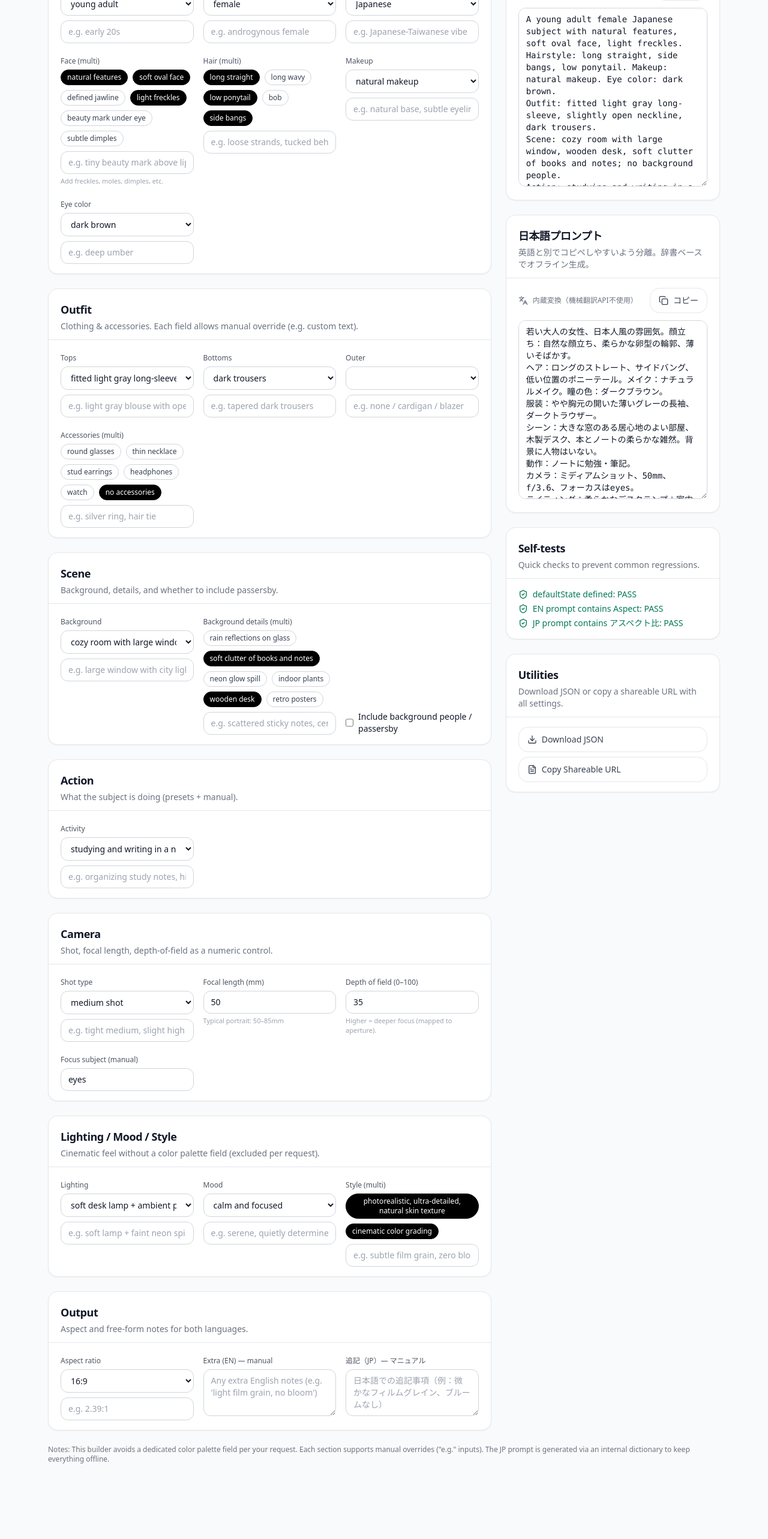
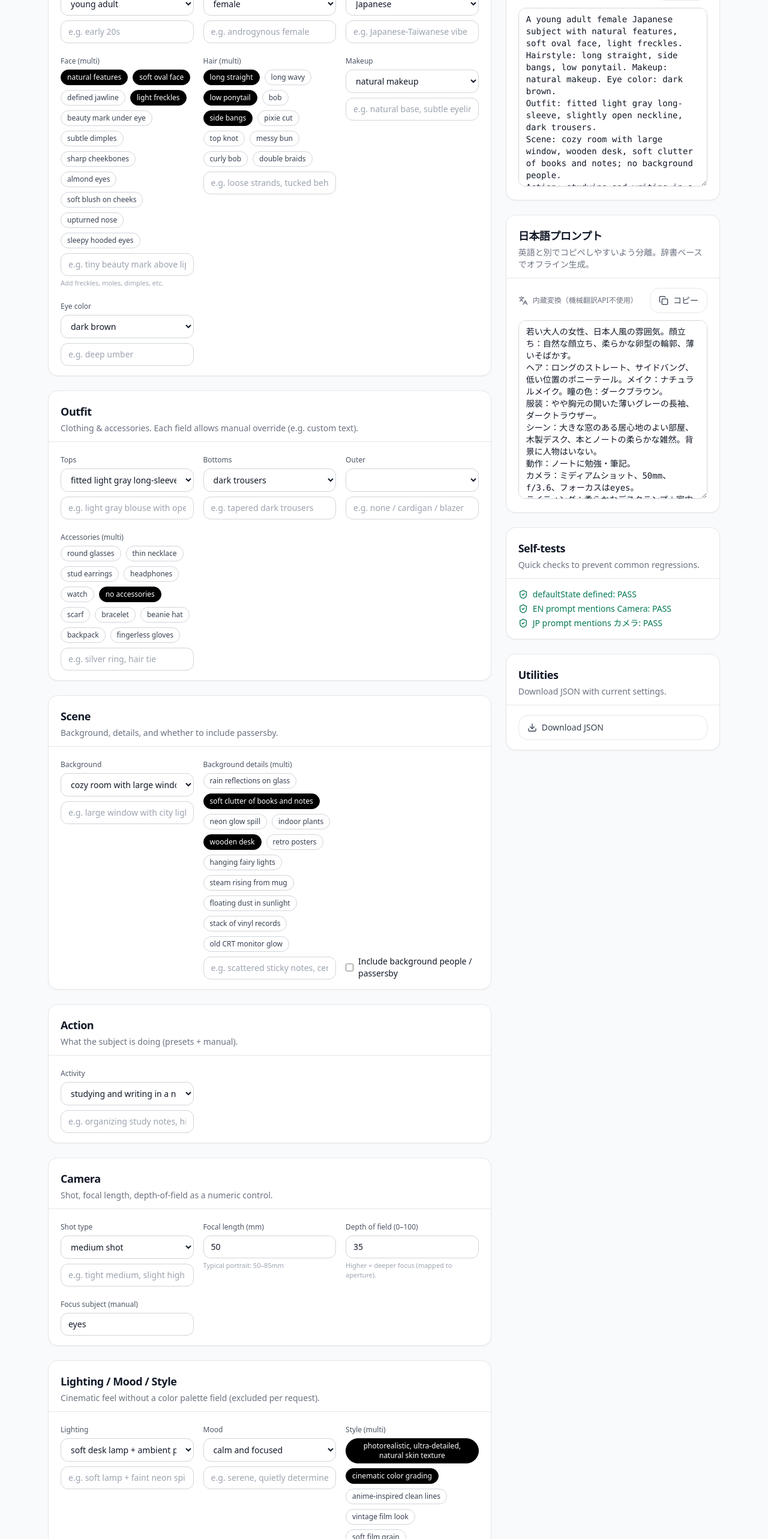
Before and after one commit to 1011gnn1118/sora-prompt-builder, a React (Vite) app: page / in a window 1280 px wide. Shown: the part 234-2800 px from the top of the page at 60% size. Before the commit the page ends 2715 px from the top, so only its background shows below. Built offline with nearby package versions, Linux system fonts and the light colour scheme.

Commit message:
chore: ignore build output

```diff
--- a/src/App.jsx
+++ b/src/App.jsx
@@ -1,5 +1,5 @@
-import React, { useMemo, useState, useEffect } from "react";
-import { Copy, Shuffle, RotateCcw, Download, Languages, FileText, Wand2, ShieldCheck } from "lucide-react";
+import React, { useMemo, useState } from "react";
+import { Copy, Shuffle, RotateCcw, Download, Languages, Wand2, ShieldCheck } from "lucide-react";
 
 // ===== UI PRIMITIVES (no external UI deps) =====
 const Card = ({ children, className = "" }) => (
@@ -65,11 +65,14 @@ const options = {
     { en: "young adult", jp: "若い大人" },
     { en: "adult", jp: "大人" },
     { en: "mature", jp: "成熟した大人" },
+    { en: "child", jp: "子供" },
+    { en: "senior", jp: "高齢者" },
   ],
   gender: [
     { en: "female", jp: "女性" },
     { en: "male", jp: "男性" },
     { en: "non-binary", jp: "ノンバイナリー" },
+    { en: "agender", jp: "無性別" },
   ],
   ethnicity: [
     { en: "Japanese", jp: "日本人風" },
@@ -78,6 +81,9 @@ const options = {
     { en: "Caucasian", jp: "白人風" },
     { en: "Latina", jp: "ラティーナ風" },
     { en: "Black", jp: "黒人風" },
+    { en: "South Asian", jp: "南アジア風" },
+    { en: "Southeast Asian", jp: "東南アジア風" },
+    { en: "Middle Eastern", jp: "中東風" },
   ],
   face: [
     { en: "natural features", jp: "自然な顔立ち" },
@@ -86,6 +92,11 @@ const options = {
     { en: "light freckles", jp: "薄いそばかす" },
     { en: "beauty mark under eye", jp: "目の下のほくろ" },
     { en: "subtle dimples", jp: "控えめなえくぼ" },
+    { en: "sharp cheekbones", jp: "シャープな頬骨" },
+    { en: "almond eyes", jp: "アーモンド形の目" },
+    { en: "soft blush on cheeks", jp: "頬の淡い赤み" },
+    { en: "upturned nose", jp: "上向きの鼻" },
+    { en: "sleepy hooded eyes", jp: "眠そうな一重まぶた" },
   ],
   hairStyle: [
     { en: "long straight", jp: "ロングのストレート" },
@@ -93,11 +104,20 @@ const options = {
     { en: "low ponytail", jp: "低い位置のポニーテール" },
     { en: "bob", jp: "ボブ" },
     { en: "side bangs", jp: "サイドバング" },
+    { en: "pixie cut", jp: "ピクシーカット" },
+    { en: "top knot", jp: "トップノット" },
+    { en: "messy bun", jp: "ラフなお団子" },
+    { en: "curly bob", jp: "カールのボブ" },
+    { en: "double braids", jp: "二つ編み" },
   ],
   makeup: [
     { en: "none", jp: "メイクなし" },
     { en: "natural makeup", jp: "ナチュラルメイク" },
     { en: "soft glam", jp: "ソフトグラム" },
+    { en: "bold makeup", jp: "大胆なメイク" },
+    { en: "smokey eye", jp: "スモーキーアイ" },
+    { en: "glossy lips", jp: "ツヤのあるリップ" },
+    { en: "cat-eye eyeliner", jp: "キャットアイライン" },
   ],
   eyeColor: [
     { en: "dark brown", jp: "ダークブラウン" },
@@ -105,22 +125,37 @@ const options = {
     { en: "hazel", jp: "ヘーゼル" },
     { en: "black", jp: "黒" },
     { en: "gray", jp: "グレー" },
+    { en: "blue", jp: "ブルー" },
+    { en: "green", jp: "グリーン" },
   ],
   tops: [
     { en: "fitted light gray long-sleeve, slightly open neckline", jp: "やや胸元の開いた薄いグレーの長袖" },
     { en: "oversized knit sweater", jp: "オーバーサイズのニット" },
     { en: "simple white tee", jp: "シンプルな白T" },
     { en: "button-up shirt", jp: "ボタンアップシャツ" },
+    { en: "casual hoodie", jp: "カジュアルなパーカー" },
+    { en: "silk blouse", jp: "シルクのブラウス" },
+    { en: "graphic tee", jp: "グラフィックT" },
+    { en: "turtleneck sweater", jp: "タートルネックセーター" },
   ],
   bottoms: [
     { en: "dark trousers", jp: "ダークトラウザー" },
     { en: "pleated skirt", jp: "プリーツスカート" },
     { en: "high-waist jeans", jp: "ハイウエストジーンズ" },
+    { en: "tailored shorts", jp: "テーラードショーツ" },
+    { en: "pencil skirt", jp: "タイトスカート" },
+    { en: "flowy maxi skirt", jp: "ゆったりしたマキシスカート" },
+    { en: "ripped jeans", jp: "ダメージジーンズ" },
   ],
   outer: [
     { en: "", jp: "" },
     { en: "tailored blazer", jp: "テーラードブレザー" },
     { en: "light cardigan", jp: "薄手のカーディガン" },
+    { en: "denim jacket", jp: "デニムジャケット" },
+    { en: "trench coat", jp: "トレンチコート" },
+    { en: "leather jacket", jp: "レザージャケット" },
+    { en: "puffer jacket", jp: "中綿ジャケット" },
+    { en: "hooded coat", jp: "フード付きコート" },
   ],
   accessories: [
     { en: "round glasses", jp: "丸メガネ" },
@@ -129,12 +164,22 @@ const options = {
     { en: "headphones", jp: "ヘッドホン" },
     { en: "watch", jp: "腕時計" },
     { en: "no accessories", jp: "アクセサリーなし" },
+    { en: "scarf", jp: "スカーフ" },
+    { en: "bracelet", jp: "ブレスレット" },
+    { en: "beanie hat", jp: "ビーニー帽" },
+    { en: "backpack", jp: "バックパック" },
+    { en: "fingerless gloves", jp: "指なし手袋" },
   ],
   background: [
     { en: "minimal studio backdrop", jp: "最小限のスタジオ背景" },
     { en: "cozy room with large window", jp: "大きな窓のある居心地のよい部屋" },
     { en: "modern café interior", jp: "モダンなカフェの内装" },
     { en: "night city through window", jp: "窓越しの夜の街並み" },
+    { en: "library with tall shelves", jp: "高い本棚のある図書館" },
+    { en: "sunlit park", jp: "日差しのある公園" },
+    { en: "rain-soaked street at night", jp: "夜の雨に濡れた街路" },
+    { en: "mountain cabin interior", jp: "山小屋の室内" },
+    { en: "traditional tatami room", jp: "和室の畳" },
   ],
   bgDetails: [
     { en: "rain reflections on glass", jp: "ガラスの雨反射" },
@@ -143,6 +188,11 @@ const options = {
     { en: "indoor plants", jp: "観葉植物" },
     { en: "wooden desk", jp: "木製デスク" },
     { en: "retro posters", jp: "レトロポスター" },
+    { en: "hanging fairy lights", jp: "吊るされたフェアリーライト" },
+    { en: "steam rising from mug", jp: "マグから立ち上る湯気" },
+    { en: "floating dust in sunlight", jp: "日差しに舞う塵" },
+    { en: "stack of vinyl records", jp: "積み重なったレコード" },
+    { en: "old CRT monitor glow", jp: "古いCRTモニターの光" },
   ],
   activity: [
     { en: "studying and writing in a notebook", jp: "ノートに勉強・筆記" },
@@ -150,30 +200,51 @@ const options = {
     { en: "using a smartphone thoughtfully", jp: "スマホを思慮深く操作" },
     { en: "sipping coffee while thinking", jp: "コーヒーを飲み考え込む" },
     { en: "staring out of the window", jp: "窓の外を見つめる" },
+    { en: "typing on a laptop", jp: "ノートPCでタイピング" },
+    { en: "sketching in a notebook", jp: "ノートにスケッチする" },
+    { en: "playing acoustic guitar", jp: "アコースティックギターを弾く" },
+    { en: "painting on a canvas", jp: "キャンバスに絵を描く" },
+    { en: "stretching arms lazily", jp: "腕を伸ばして伸びをする" },
   ],
   shot: [
     { en: "medium shot", jp: "ミディアムショット" },
     { en: "medium close-up", jp: "ミディアムクローズアップ" },
     { en: "close-up", jp: "クローズアップ" },
+    { en: "long shot", jp: "ロングショット" },
+    { en: "wide shot", jp: "ワイドショット" },
+    { en: "full body shot", jp: "全身ショット" },
+    { en: "extreme close-up", jp: "エクストリームクローズアップ" },
+    { en: "over-the-shoulder shot", jp: "肩越しショット" },
   ],
   lighting: [
     { en: "soft desk lamp + ambient practicals", jp: "柔らかなデスクランプ＋室内の実用光" },
     { en: "cinematic low-key lighting", jp: "シネマ調のローキー照明" },
     { en: "sunset window light", jp: "夕暮れの窓明かり" },
+    { en: "bright overcast daylight", jp: "明るい曇天の昼光" },
+    { en: "neon sign lighting", jp: "ネオン看板の光" },
+    { en: "warm fireplace glow", jp: "暖炉の暖かい光" },
+    { en: "cool moonlight through window", jp: "窓から差し込む冷たい月光" },
+    { en: "dramatic chiaroscuro", jp: "劇的なキアロスクーロ" },
   ],
   mood: [
     { en: "calm and focused", jp: "穏やかで集中" },
     { en: "quietly reflective", jp: "静かに物思い" },
     { en: "warm and intimate", jp: "温かく親密" },
+    { en: "energetic and lively", jp: "エネルギッシュで活気がある" },
+    { en: "melancholic", jp: "物悲しい" },
+    { en: "nostalgic", jp: "懐かしい" },
+    { en: "mysterious", jp: "神秘的" },
+    { en: "joyful", jp: "喜びに満ちた" },
   ],
   style: [
     { en: "photorealistic, ultra-detailed, natural skin texture", jp: "超写実・精緻・自然な肌感" },
     { en: "cinematic color grading", jp: "シネマ調カラーグレーディング" },
-  ],
-  aspect: [
-    { en: "16:9", jp: "16:9" },
-    { en: "9:16", jp: "9:16" },
-    { en: "1:1", jp: "1:1" },
+    { en: "anime-inspired clean lines", jp: "アニメ風のクリーンな線" },
+    { en: "vintage film look", jp: "ビンテージフィルム風" },
+    { en: "soft film grain", jp: "柔らかなフィルムグレイン" },
+    { en: "washed-out 90s photo", jp: "色あせた90年代写真" },
+    { en: "VHS tape artifacts", jp: "VHSテープのノイズ" },
+    { en: "handheld camcorder style", jp: "ハンディカム風" },
   ],
 };
 
@@ -254,8 +325,6 @@ const defaultState = {
   styleExtra: "",
 
   // Output
-  aspect: "16:9",
-  aspectManual: "",
   extraEN: "",
   extraJP: "",
 };
@@ -304,7 +373,6 @@ function buildEnglishPrompt(state) {
     `Action: ${pref(state.activity, state.activityManual)}.`,
     `Camera: ${pref(state.shot, state.shotManual)}, ${state.focalLength}mm lens, ${aperture}, focus on ${state.focusSubject}.`,
     `Lighting: ${pref(state.lighting, state.lightingManual)}. Mood: ${pref(state.mood, state.moodManual)}. Visual style: ${style}.`,
-    `Aspect: ${pref(state.aspect, state.aspectManual)}.`,
   ];
 
   const base = lines.join(" \n");
@@ -346,7 +414,6 @@ function buildJapanesePrompt(state) {
     `動作：${findJP(pref(state.activity, state.activityManual))}。`,
     `カメラ：${findJP(pref(state.shot, state.shotManual))}、${state.focalLength}mm、${aperture}、フォーカスは${state.focusSubject}。`,
     `ライティング：${findJP(pref(state.lighting, state.lightingManual))}。ムード：${findJP(pref(state.mood, state.moodManual))}。ビジュアル：${styleArr.join("、")}。`,
-    `アスペクト比：${pref(state.aspect, state.aspectManual)}。`,
   ];
 
   const base = lines.join("\n");
@@ -365,19 +432,6 @@ export default function SoraPromptBuilder() {
   const [seed, setSeed] = useState(0);
   const { copy } = useClipboard();
 
-  // Import / share via URL
-  useEffect(() => {
-    const qs = new URLSearchParams(window.location.search);
-    const payload = qs.get("sora");
-    if (payload) {
-      try {
-        const parsed = JSON.parse(decodeURIComponent(atob(payload)));
-        // accept legacy keys too (e.g., backgroundExtra)
-        setState((prev) => ({ ...prev, ...parsed }));
-      } catch {}
-    }
-  }, []);
-
   const EN = useMemo(() => buildEnglishPrompt(state), [state]);
   const JP = useMemo(() => buildJapanesePrompt(state), [state]);
 
@@ -389,13 +443,6 @@ export default function SoraPromptBuilder() {
     a.download = `sora_prompt_${Date.now()}.json`;
     a.click();
     URL.revokeObjectURL(url);
-  };
-
-  const shareURL = () => {
-    const payload = btoa(encodeURIComponent(JSON.stringify(state)));
-    const url = `${window.location.origin}${window.location.pathname}?sora=${payload}`;
-    navigator.clipboard.writeText(url);
-    alert("Sharable URL copied to clipboard.");
   };
 
   function randomPick(arr) { return arr[Math.floor(Math.random() * arr.length)].en; }
@@ -450,8 +497,6 @@ export default function SoraPromptBuilder() {
       moodManual: "",
       style: randomSubset(options.style, 1, 2),
       styleExtra: "",
-      aspect: randomPick(options.aspect),
-      aspectManual: "",
     }));
   };
 
@@ -487,9 +532,9 @@ export default function SoraPromptBuilder() {
     const tests = [];
     tests.push({ name: "defaultState defined", pass: typeof defaultState === "object" });
     const en = buildEnglishPrompt(defaultState);
-    tests.push({ name: "EN prompt contains Aspect", pass: /Aspect:\s/.test(en) });
+    tests.push({ name: "EN prompt mentions Camera", pass: /Camera:\s/.test(en) });
     const jp = buildJapanesePrompt(defaultState);
-    tests.push({ name: "JP prompt contains アスペクト比", pass: /アスペクト比：/.test(jp) });
+    tests.push({ name: "JP prompt mentions カメラ", pass: /カメラ：/.test(jp) });
     return tests;
   }, []);
 
@@ -505,7 +550,6 @@ export default function SoraPromptBuilder() {
             <Button onClick={randomize} title="Randomize"><Shuffle className="h-4 w-4" />Random</Button>
             <Button variant="subtle" onClick={reset} title="Reset"><RotateCcw className="h-4 w-4" />Reset</Button>
             <Button variant="ghost" onClick={exportJSON} title="Export JSON"><Download className="h-4 w-4" />Export</Button>
-            <Button variant="ghost" onClick={shareURL} title="Copy shareable URL"><FileText className="h-4 w-4" />Share URL</Button>
           </div>
         </div>
       </header>
@@ -677,16 +721,10 @@ export default function SoraPromptBuilder() {
             </CardContent>
           </Card>
 
-          {/* Output */}
+          {/* Output Notes */}
           <Card>
-            <CardHeader title="Output" subtitle="Aspect and free-form notes for both languages." />
-            <CardContent className="grid sm:grid-cols-2 lg:grid-cols-3 gap-4">
-              {field("Aspect ratio", (
-                <div className="space-y-2">
-                  <Select value={state.aspect} onChange={(v) => setState({ ...state, aspect: v })} options={toSelectOptions(options.aspect)} />
-                  <Input value={state.aspectManual} onChange={(v) => setState({ ...state, aspectManual: v })} placeholder="e.g. 2.39:1" />
-                </div>
-              ))}
+            <CardHeader title="Notes" subtitle="Free-form notes for both languages." />
+            <CardContent className="grid sm:grid-cols-2 gap-4">
               {field("Extra (EN) — manual", (
                 <Textarea value={state.extraEN} onChange={(v) => setState({ ...state, extraEN: v })} placeholder="Any extra English notes (e.g. 'light film grain, no bloom')" rows={3} />
               ))}
@@ -740,10 +778,9 @@ export default function SoraPromptBuilder() {
           </Card>
 
           <Card>
-            <CardHeader title="Utilities" subtitle="Download JSON or copy a shareable URL with all settings." />
+            <CardHeader title="Utilities" subtitle="Download JSON with current settings." />
             <CardContent className="flex flex-col gap-2">
               <Button variant="ghost" onClick={exportJSON}><Download className="h-4 w-4" />Download JSON</Button>
-              <Button variant="ghost" onClick={shareURL}><FileText className="h-4 w-4" />Copy Shareable URL</Button>
             </CardContent>
           </Card>
         </div>
```
Also changed, not shown: 1 other file (tests, documents, lock files or other folders).
